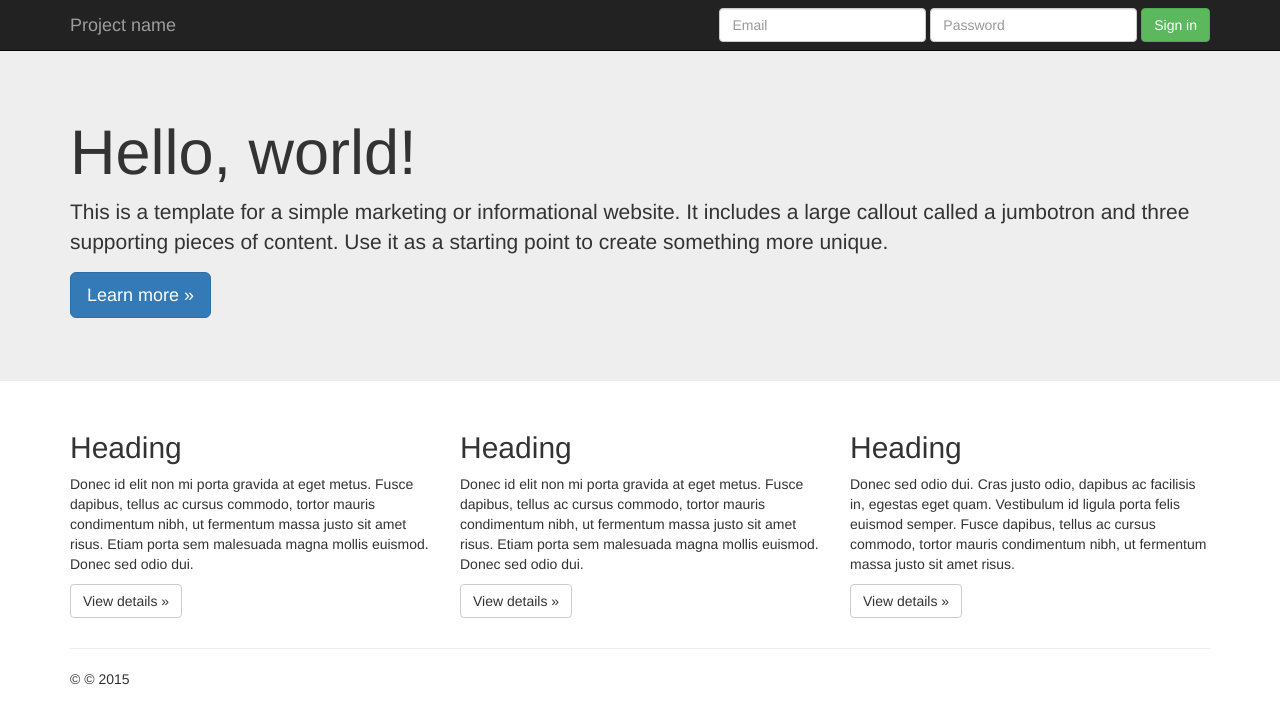
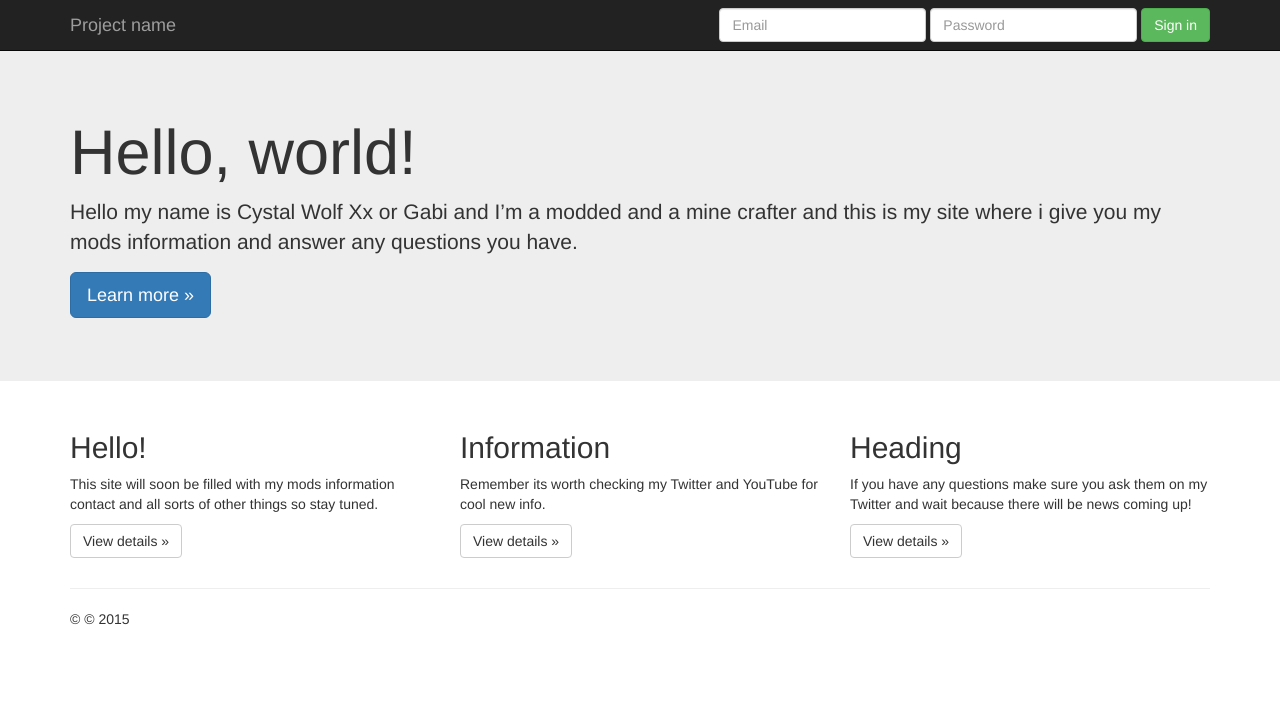
Before and after one commit to Gabster42/Gabster42.github.io, a plain HTML site: page index.html in a window 1280 px wide. Drawn offline with nearby package versions, Linux system fonts and the light colour scheme; a script that the page names is missing; files whose address does not match are found by name.

Commit message:
New edition

```diff
--- a/index.html
+++ b/index.html
@@ -59,7 +59,7 @@
     <div class="jumbotron">
       <div class="container">
         <h1>Hello, world!</h1>
-        <p>This is a template for a simple marketing or informational website. It includes a large callout called a jumbotron and three supporting pieces of content. Use it as a starting point to create something more unique.</p>
+        <p>Hello my name is Cystal Wolf Xx or Gabi and I’m a modded and a mine crafter and this is my site where i give you my mods information and answer any questions you have. </p>
         <p><a class="btn btn-primary btn-lg" href="#" role="button">Learn more &raquo;</a></p>
       </div>
     </div>
@@ -68,18 +68,18 @@
       <!-- Example row of columns -->
       <div class="row">
         <div class="col-md-4">
-          <h2>Heading</h2>
-          <p>Donec id elit non mi porta gravida at eget metus. Fusce dapibus, tellus ac cursus commodo, tortor mauris condimentum nibh, ut fermentum massa justo sit amet risus. Etiam porta sem malesuada magna mollis euismod. Donec sed odio dui. </p>
+          <h2>Hello!</h2>
+          <p>This site will soon be filled with my mods information contact and all sorts of other things so stay tuned.</p>
           <p><a class="btn btn-default" href="#" role="button">View details &raquo;</a></p>
         </div>
         <div class="col-md-4">
-          <h2>Heading</h2>
-          <p>Donec id elit non mi porta gravida at eget metus. Fusce dapibus, tellus ac cursus commodo, tortor mauris condimentum nibh, ut fermentum massa justo sit amet risus. Etiam porta sem malesuada magna mollis euismod. Donec sed odio dui. </p>
+          <h2>Information</h2>
+          <p>Remember its worth checking my Twitter and YouTube for cool new info. </p>
           <p><a class="btn btn-default" href="#" role="button">View details &raquo;</a></p>
        </div>
         <div class="col-md-4">
           <h2>Heading</h2>
-          <p>Donec sed odio dui. Cras justo odio, dapibus ac facilisis in, egestas eget quam. Vestibulum id ligula porta felis euismod semper. Fusce dapibus, tellus ac cursus commodo, tortor mauris condimentum nibh, ut fermentum massa justo sit amet risus.</p>
+          <p>If you have any questions make sure you ask them on my Twitter and wait because there will be news coming up!</p>
           <p><a class="btn btn-default" href="#" role="button">View details &raquo;</a></p>
         </div>
       </div>
```
